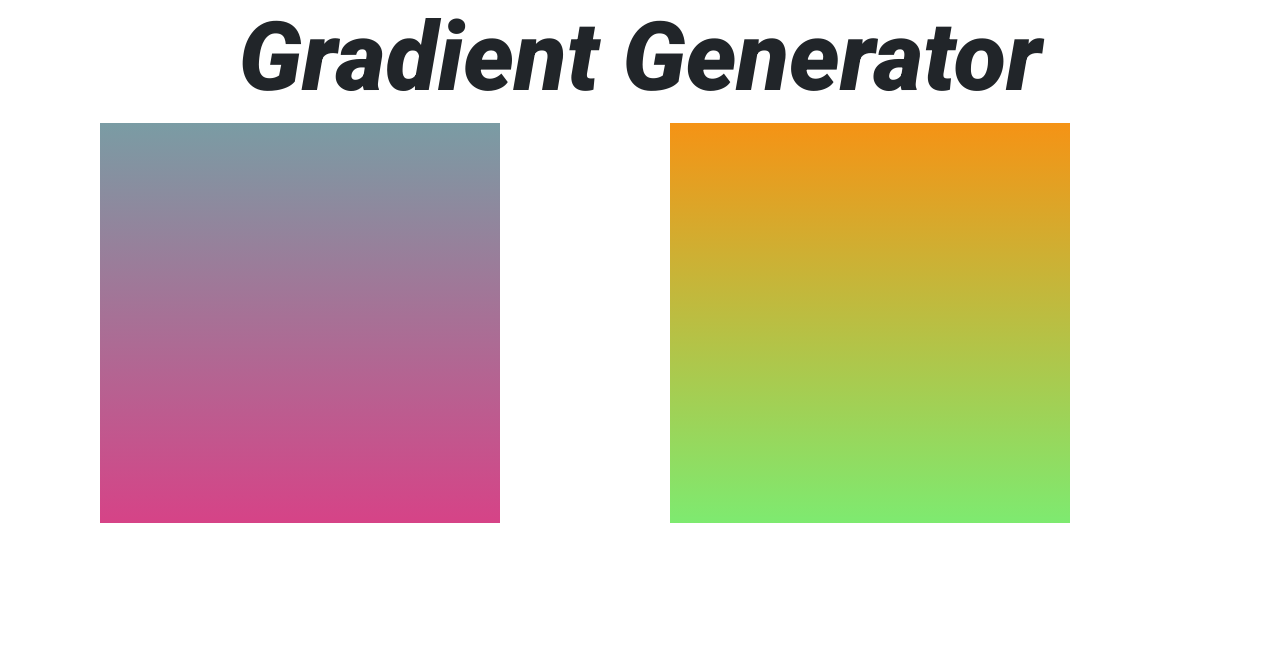
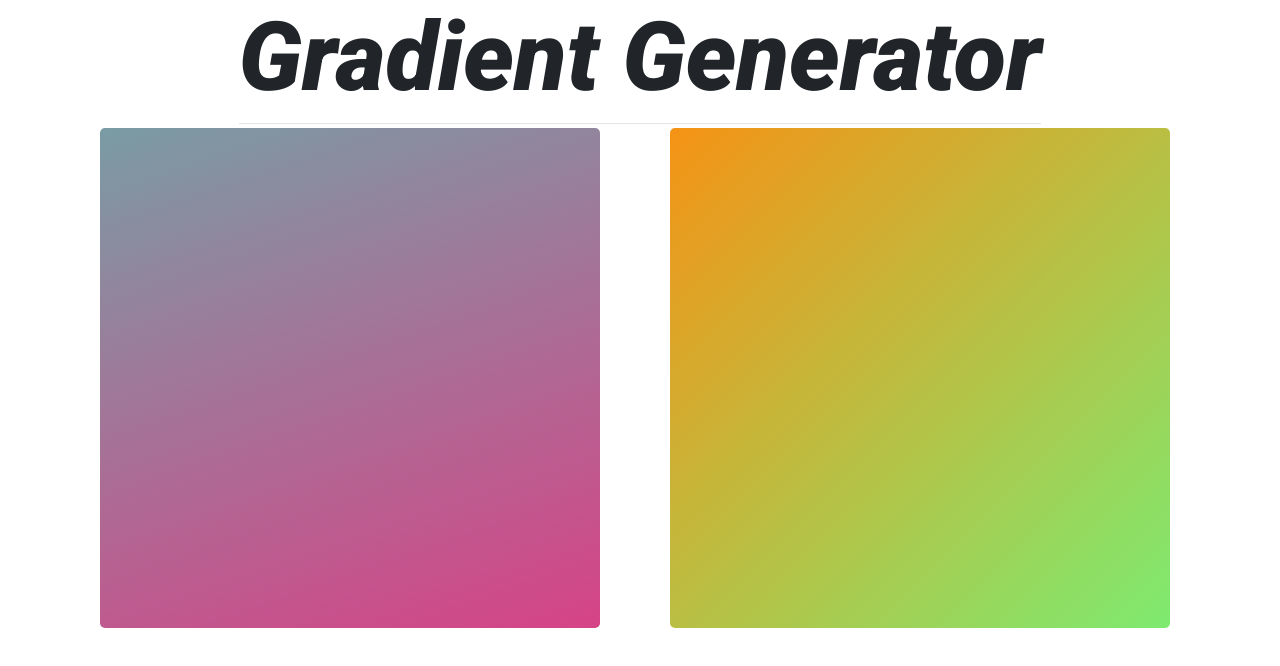
Before and after one commit to kennja05/gradient-generator, a React (Create React App) app: page / in a window 1280 px wide. Shown: the top 666 px of the page. Built offline with nearby package versions, Linux system fonts and the light colour scheme.

Commit message:
add rotation prop

```diff
--- a/src/App.js
+++ b/src/App.js
@@ -11,12 +11,15 @@ class App extends React.Component {
     const myArr = []
     while (myArr.length < 2){
       let color = '#' + Math.floor(Math.random()*16777215).toString(16)
-      console.log(color.length > 7 ? color : 'no problem')
       if (!myArr.find(x => x === color) && color.length === 7){
         myArr.push(color)
       }
     }
     return myArr
+  }
+
+  generateRotation = () => {
+    return Math.floor(Math.random() * 360)
   }
 
   render(){
@@ -26,10 +29,10 @@ class App extends React.Component {
           <div className='container'>
             <div className='row'>
               <div className='col-sm-6'>
-                <Gradient colors={this.generateColorList()}/>
+                <Gradient rotation={this.generateRotation()} colors={this.generateColorList()}/>
               </div>
               <div className='col-sm-6'>
-                <Gradient colors={this.generateColorList()}/>
+                <Gradient rotation={this.generateRotation()} colors={this.generateColorList()}/>
               </div>
             </div>
           </div>
--- a/src/Gradient.js
+++ b/src/Gradient.js
@@ -5,11 +5,11 @@ export default class Gradient extends React.Component {
 
 
     render(){
-        console.log(this.props.colors)
         const Gradient = styled.div`
-        height: 400px;
-        width: 400px;
-        background: linear-gradient(${this.props.colors[0]}, ${this.props.colors[1]});
+        height: 500px;
+        width: 500px;
+        border-radius: 5px;
+        background: linear-gradient(${this.props.rotation}deg, ${this.props.colors[0]}, ${this.props.colors[1]});
         `
         return(
             <div className='container'>
--- a/src/Title.js
+++ b/src/Title.js
@@ -2,7 +2,10 @@ import React from 'react'
 
 const Title = () => {
     return(
-        <h1 className='display-1 title'>Gradient Generator</h1>
+        <div>
+            <h1 className='display-1 title'>Gradient Generator</h1>
+            <hr className='my-1'></hr>
+        </div>
     )
 }
 
```
